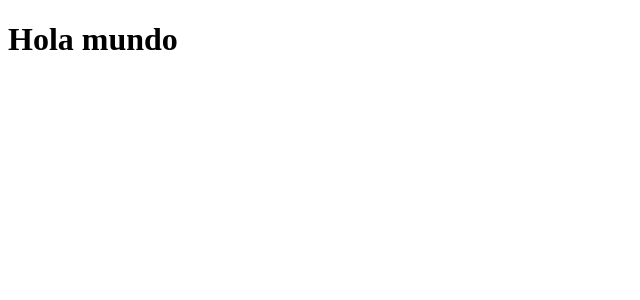
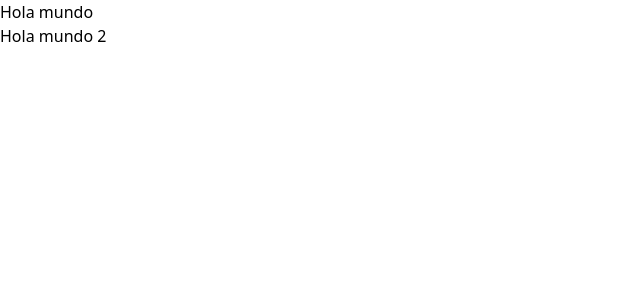
Before and after one commit to calebdk/CalculadoraPropias, a React (Vite) app: page / in a window 1280 px wide. Shown: the top 300 px of the page, without its empty margins (0-640 px from the left). Built offline with nearby package versions, Linux system fonts and the light colour scheme.

Commit message:
Agregando tailwind

```diff
--- a/package.json
+++ b/package.json
@@ -18,10 +18,13 @@
     "@types/react": "^18.3.10",
     "@types/react-dom": "^18.3.0",
     "@vitejs/plugin-react-swc": "^3.5.0",
+    "autoprefixer": "^10.4.20",
     "eslint": "^9.11.1",
     "eslint-plugin-react-hooks": "^5.1.0-rc.0",
     "eslint-plugin-react-refresh": "^0.4.12",
     "globals": "^15.9.0",
+    "postcss": "^8.4.49",
+    "tailwindcss": "^3.4.16",
     "typescript": "^5.5.3",
     "typescript-eslint": "^8.7.0",
     "vite": "^5.4.8"
--- a/src/App.tsx
+++ b/src/App.tsx
@@ -4,7 +4,8 @@ function App() {
 
   return (
     <>
-      <h1>Hola mundo</h1>
+      <h1 className=" text-lg">Hola mundo</h1>
+      <p>Hola mundo 2</p>
     </>
   )
 }
--- a/src/index.css
+++ b/src/index.css
@@ -0,0 +1,3 @@
+@tailwind base;
+@tailwind components;
+@tailwind utilities;
```
Also changed, not shown: 1 other file (tests, documents, lock files or other folders).
